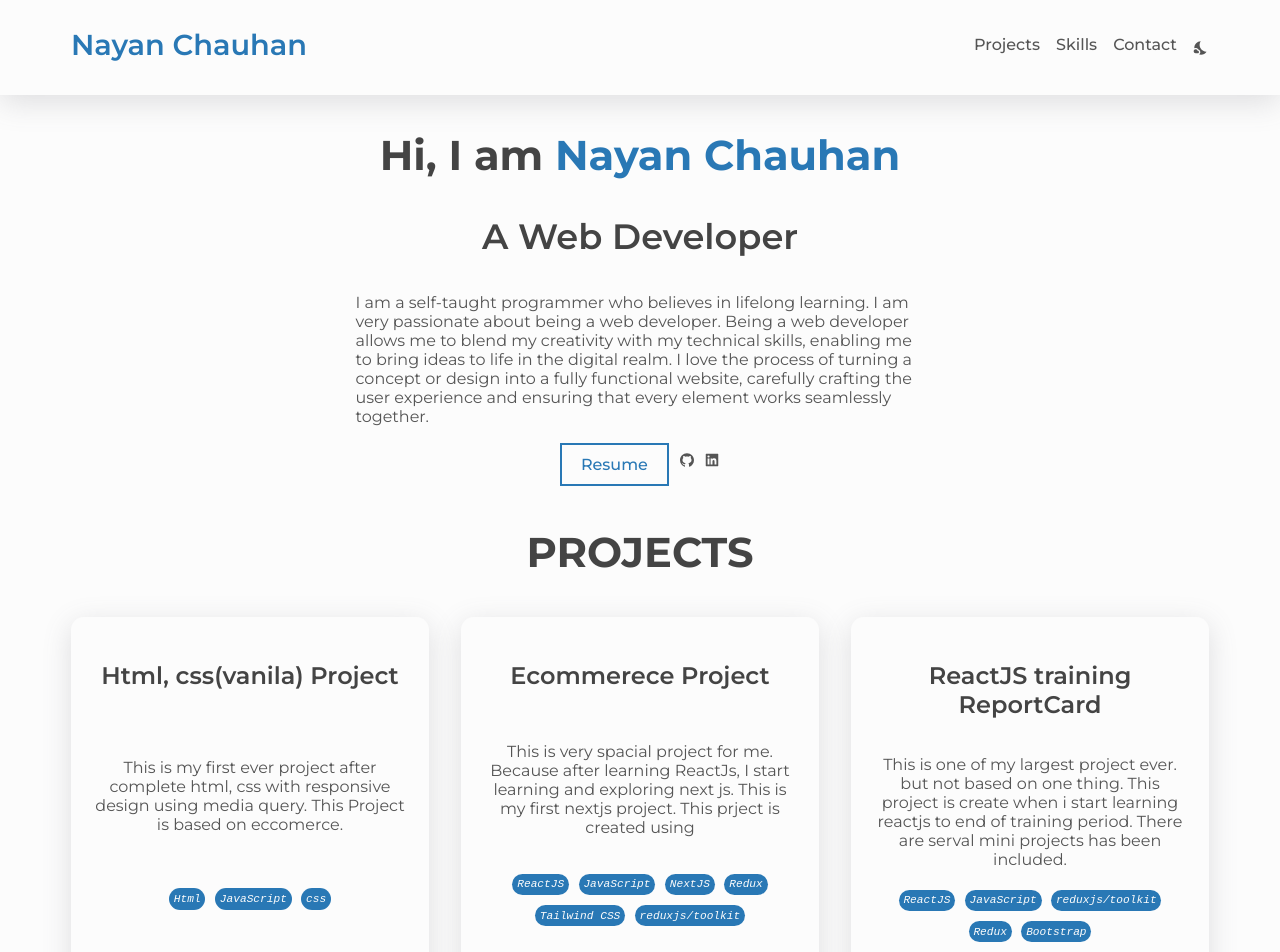
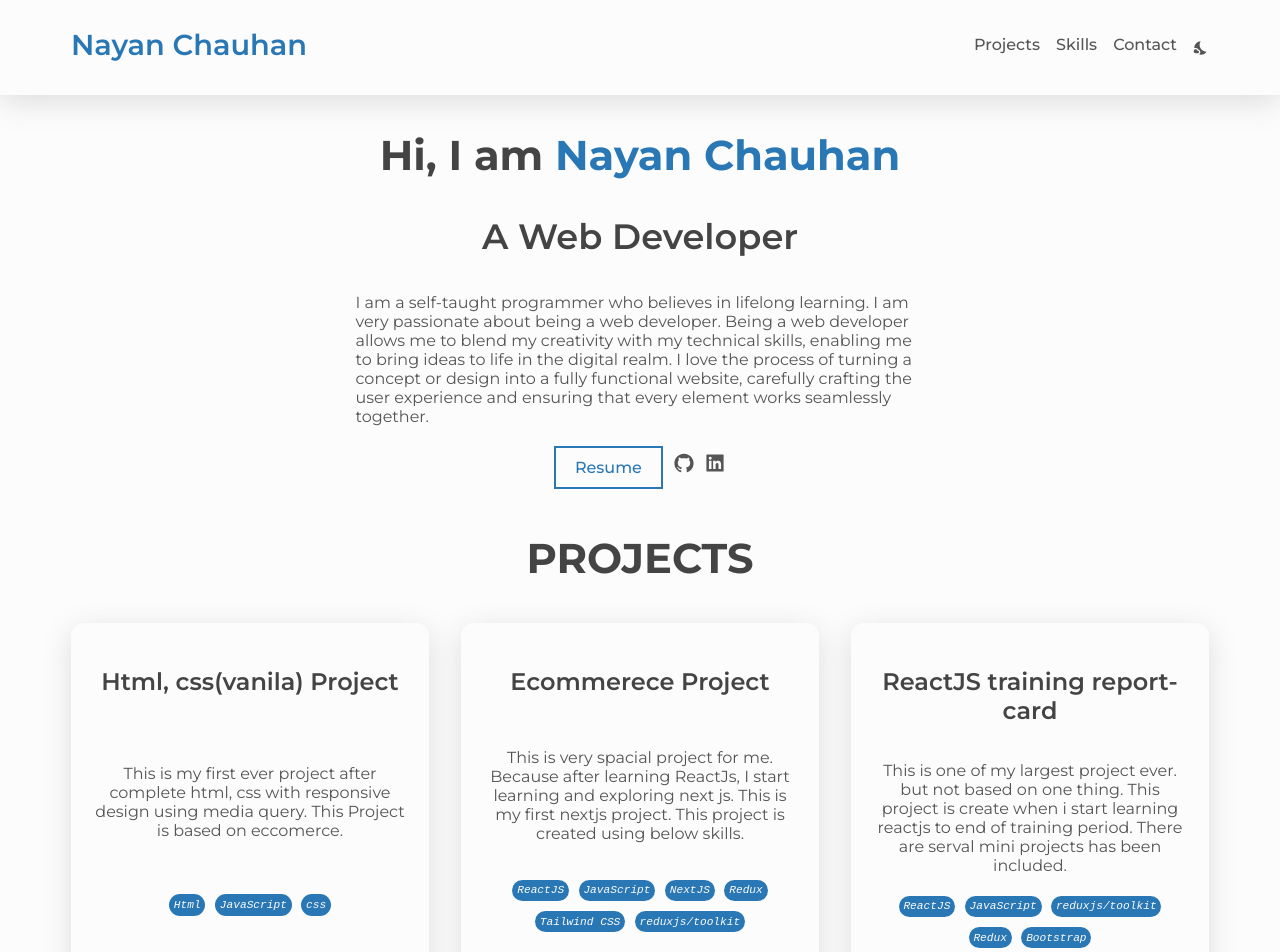
Before and after one commit to Nayanchauhan9999/portfolio, a Next.js app: page / in a window 1280 px wide. Shown: the top 952 px of the page. Built offline with nearby package versions, Linux system fonts and the light colour scheme.

Commit message:
adding social media links and yarn

```diff
--- a/package.json
+++ b/package.json
@@ -16,7 +16,6 @@
     "eslint-config-next": "13.4.9",
     "next": "13.4.9",
     "react": "18.2.0",
-    "react-animate-on-scroll": "^2.1.7",
     "react-dom": "18.2.0",
     "react-hook-form": "^7.45.1",
     "react-icons": "^4.10.1",
--- a/src/components/Molecules/AboutMe/index.tsx
+++ b/src/components/Molecules/AboutMe/index.tsx
@@ -46,15 +46,19 @@ const AboutMe = ({}: AboutMeProps) => {
             every element works seamlessly together.
           </CareerObjective>
           <ButtonWrapper>
-            <ButtonFill url="/" title="Resume" color="secondary" />
+            <ButtonFill
+              url="https://drive.google.com/file/d/17ya3PFxsOKPOdgTcSHSRn3uM6GxasN8S/view?usp=drive_link"
+              title="Resume"
+              color="secondary"
+            />
             <Box margin="xsmall">
-              <NavButton url="/">
-                <AiOutlineGithub />
+              <NavButton url="https://github.com/Nayanchauhan9999">
+                <AiOutlineGithub size={22} />
               </NavButton>
             </Box>
             <Box>
-              <NavButton url="/">
-                <AiFillLinkedin />
+              <NavButton url="https://www.linkedin.com/in/chauhan-nayan">
+                <AiFillLinkedin size={22} />
               </NavButton>
             </Box>
           </ButtonWrapper>
--- a/src/components/Molecules/ProjectCard/index.tsx
+++ b/src/components/Molecules/ProjectCard/index.tsx
@@ -11,7 +11,7 @@ import Paragraph from "@/components/__Shared/Paragraph";
 import NavButton from "@/components/Atoms/NavButton";
 import { AiOutlineGithub } from "react-icons/ai";
 import { FiExternalLink } from "react-icons/fi";
-import Box from "@/components/__Shared/Box";
+
 
 const ProjectCard = ({
   title,
--- a/src/components/Molecules/Projects/index.tsx
+++ b/src/components/Molecules/Projects/index.tsx
@@ -22,12 +22,12 @@ const Projects = () => {
             title="Html, css(vanila) Project"
             description="This is my first ever project after complete html, css with responsive design using media query. This Project is based on eccomerce."
             skills={["Html", "JavaScript", "css"]}
-            gitHubLink="/"
-            demoLink="/"
+            gitHubLink="https://github.com/Nayanchauhan9999/Nayan_Mart_ecommerce_site"
+            demoLink="https://nayanchauhan9999.github.io/Nayan_Mart_ecommerce_site/"
           />
           <ProjectCard
             title="Ecommerece Project"
-            description="This is very spacial project for me. Because after learning ReactJs, I start learning and exploring next js. This is my first nextjs project. This prject is created using "
+            description="This is very spacial project for me. Because after learning ReactJs, I start learning and exploring next js. This is my first nextjs project. This project is created using below skills."
             skills={[
               "ReactJS",
               "JavaScript",
@@ -36,11 +36,11 @@ const Projects = () => {
               "Tailwind CSS",
               "reduxjs/toolkit",
             ]}
-            gitHubLink="/"
-            demoLink="/"
+            gitHubLink="https://github.com/Nayanchauhan9999/domo-Store"
+            demoLink="https://demostore999.netlify.app/"
           />
           <ProjectCard
-            title="ReactJS training ReportCard"
+            title="ReactJS training report-card"
             description="This is one of my largest project ever. but not based on one thing. This project is create when i start learning reactjs to end of training period. There are serval mini projects has been included."
             skills={[
               "ReactJS",
@@ -49,8 +49,8 @@ const Projects = () => {
               "Redux",
               "Bootstrap",
             ]}
-            gitHubLink="/"
-            demoLink="/"
+            gitHubLink="https://github.com/Nayanchauhan9999/first-react-app"
+            demoLink="https://react-practice-nayan.netlify.app/"
           />
           <ProjectCard
             title="Portfolio Site - Nayan Chauhan"
--- a/src/components/Molecules/Skills/index.tsx
+++ b/src/components/Molecules/Skills/index.tsx
@@ -1,4 +1,3 @@
-import Box from "@/components/__Shared/Box";
 import Container from "@/components/__Shared/Container";
 import React from "react";
 import { SkillSection, SkillSectionWrapper } from "./Skills.styles";
--- a/src/components/Molecules/SocialMediaList/index.tsx
+++ b/src/components/Molecules/SocialMediaList/index.tsx
@@ -14,15 +14,17 @@ import { SocialMediaListProps } from "./SocialMediaList.types";
 const SocialMediaList = ({title}:SocialMediaListProps) => {
   return (
     <Box>
-      <Paragraph textalign="center" margin="xsmall">{title}</Paragraph>
+      <Paragraph textalign="center" margin="xsmall">
+        {title}
+      </Paragraph>
       <SocialMediaGroup>
-        <NavButton url="/">
+        <NavButton url="https://github.com/Nayanchauhan9999">
           <AiOutlineGithub size={25} />
         </NavButton>
-        <NavButton url="/">
+        <NavButton url="https://github.com/Nayanchauhan9999">
           <AiFillLinkedin size={25} color="#0077b5" />
         </NavButton>
-        <NavButton url="/">
+        <NavButton url="https://instagram.com/nayanchauhan9999?igshid=ZGUzMzM3NWJiOQ==">
           <AiOutlineInstagram size={25} color="#d62976" />
         </NavButton>
         <NavButton url="mailto: nayanchauhan9999@gmail.com">
```
Also changed, not shown: 2 other files (tests, documents, lock files or other folders).
